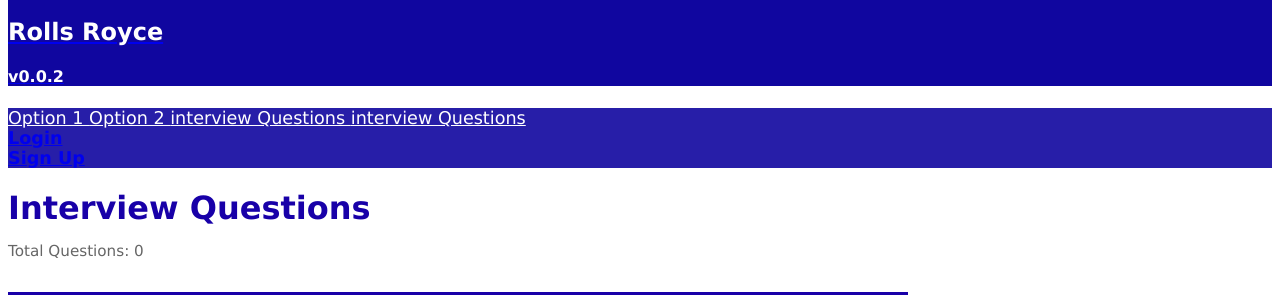
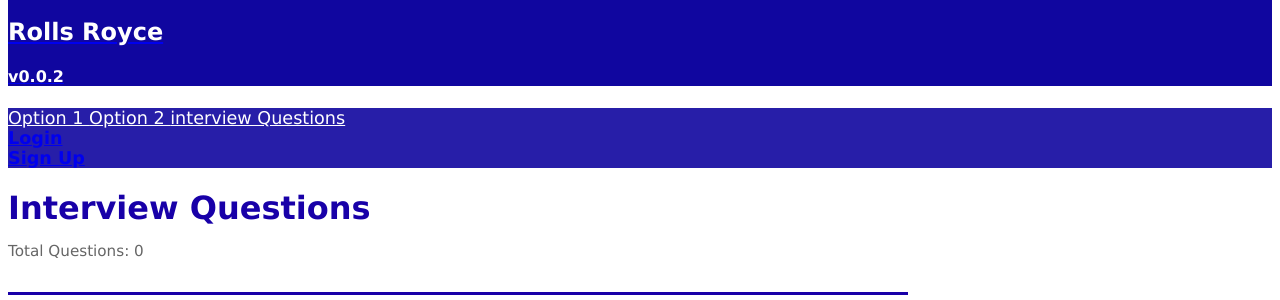
Before and after one commit to RRTLevel/assessment_centre, a Django app: page /interview/ in a window 1280 px wide. Shown: the part 1577-1877 px from the top of the page. Run offline with Django 3.2, Linux system fonts and the light colour scheme; data that the repository does not hold is empty; parts of the project's set-up code (start-up, migrations or seed data) failed here and were passed over.

Commit message:
fix navbar remove double int questions

```diff
--- a/app/app_src/templates/includes/nav.html
+++ b/app/app_src/templates/includes/nav.html
@@ -21,9 +21,6 @@
                 <a class='navbar-item rr-white {% if documentation %} is-active {% endif %}'
                     href="{% url 'documentation' %}">
                     Option 2
-                </a>
-                <a class='navbar-item rr-white {% if interview %} is-active {% endif %}' href="{% url 'interview' %}">
-                    interview Questions
                 </a>
                 <a class='navbar-item rr-white {% if interview %} is-active {% endif %}' href="{% url 'interview' %}">
                     interview Questions
```
